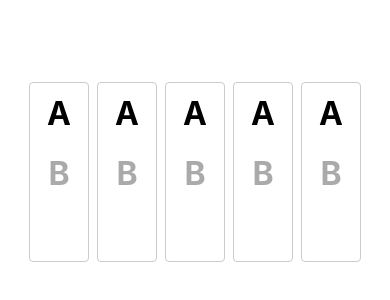
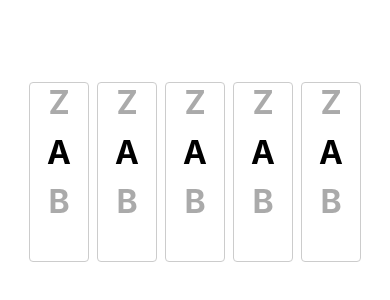
Before and after one commit to john-pickett/lockword, a React Native app: screen / in a window 390 px wide. Shown: the part 250-550 px from the top of the page. Built offline with nearby package versions, Linux system fonts and the light colour scheme.

Commit message:
Display adjacent letters outside LetterDial

```diff
--- a/src/components/LetterDial.tsx
+++ b/src/components/LetterDial.tsx
@@ -10,7 +10,6 @@ import {
 
 const LETTERS = Array.from({ length: 26 }, (_, i) => String.fromCharCode(65 + i));
 const ITEM_HEIGHT = 60;
-const VISIBLE_COUNT = 3;
 const EXTENDED_LETTERS = Array.from(
   { length: LETTERS.length * 3 },
   (_, i) => LETTERS[i % LETTERS.length],
@@ -54,7 +53,13 @@ export default function LetterDial({ initialLetter = 'A', onChange }: Props) {
     onChange?.(LETTERS[mod]);
   };
 
+  const normalizedIndex = ((currentIndex % LETTERS.length) + LETTERS.length) % LETTERS.length;
+  const prevLetter = LETTERS[(normalizedIndex - 1 + LETTERS.length) % LETTERS.length];
+  const nextLetter = LETTERS[(normalizedIndex + 1) % LETTERS.length];
+
   return (
+    <View style={styles.wrapper}>
+      <Text style={[styles.letter, styles.adjacent]}>{prevLetter}</Text>
       <View style={styles.container}>
         <ScrollView
           ref={scrollRef}
@@ -65,34 +70,24 @@ export default function LetterDial({ initialLetter = 'A', onChange }: Props) {
           onMomentumScrollEnd={handleMomentumEnd}
           scrollEventThrottle={16}
         >
-        {EXTENDED_LETTERS.map((letter, i) => {
-          const isCurrent = i === currentIndex;
-          const isAdjacent = i === currentIndex - 1 || i === currentIndex + 1;
-          return (
+          {EXTENDED_LETTERS.map((letter, i) => (
             <View key={`${letter}-${i}`} style={styles.item}>
-              <Text
-                style={[
-                  styles.letter,
-                  isCurrent
-                    ? styles.selected
-                    : isAdjacent
-                    ? styles.adjacent
-                    : styles.hidden,
-                ]}
-              >
-                {letter}
-              </Text>
+              <Text style={styles.letter}>{letter}</Text>
             </View>
-          );
-        })}
+          ))}
         </ScrollView>
+      </View>
+      <Text style={[styles.letter, styles.adjacent]}>{nextLetter}</Text>
     </View>
   );
 }
 
 const styles = StyleSheet.create({
+  wrapper: {
+    alignItems: 'center',
+  },
   container: {
-    height: ITEM_HEIGHT * VISIBLE_COUNT,
+    height: ITEM_HEIGHT,
     width: '100%',
     overflow: 'hidden',
   },
@@ -105,14 +100,7 @@ const styles = StyleSheet.create({
     fontSize: 32,
     fontWeight: 'bold',
   },
-  selected: {
-    color: '#000',
-  },
   adjacent: {
     color: '#aaa',
   },
-  hidden: {
-    color: '#000',
-    opacity: 0,
-  },
 });
```
Lines whose indentation alone changed are shown as unchanged.
